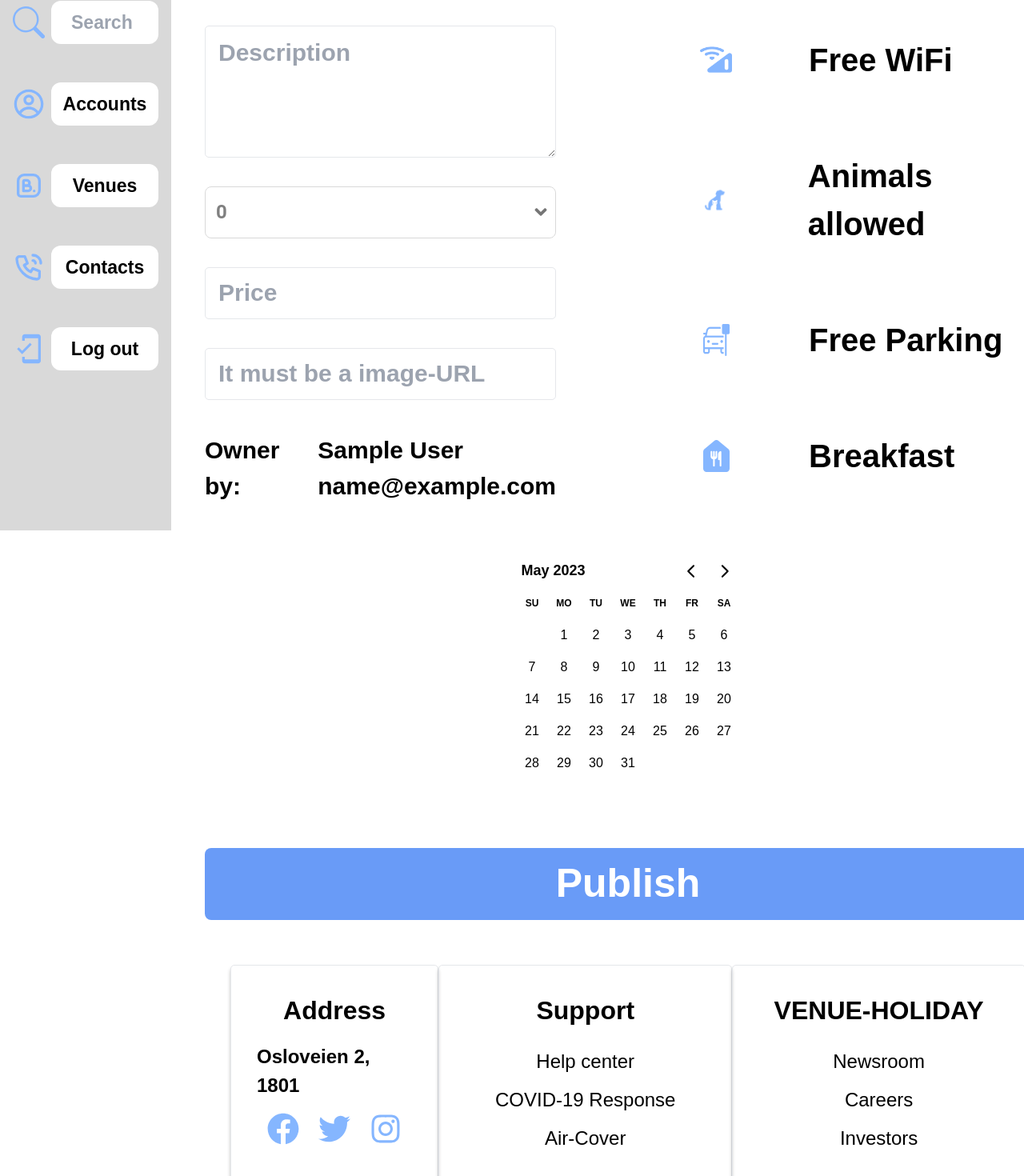
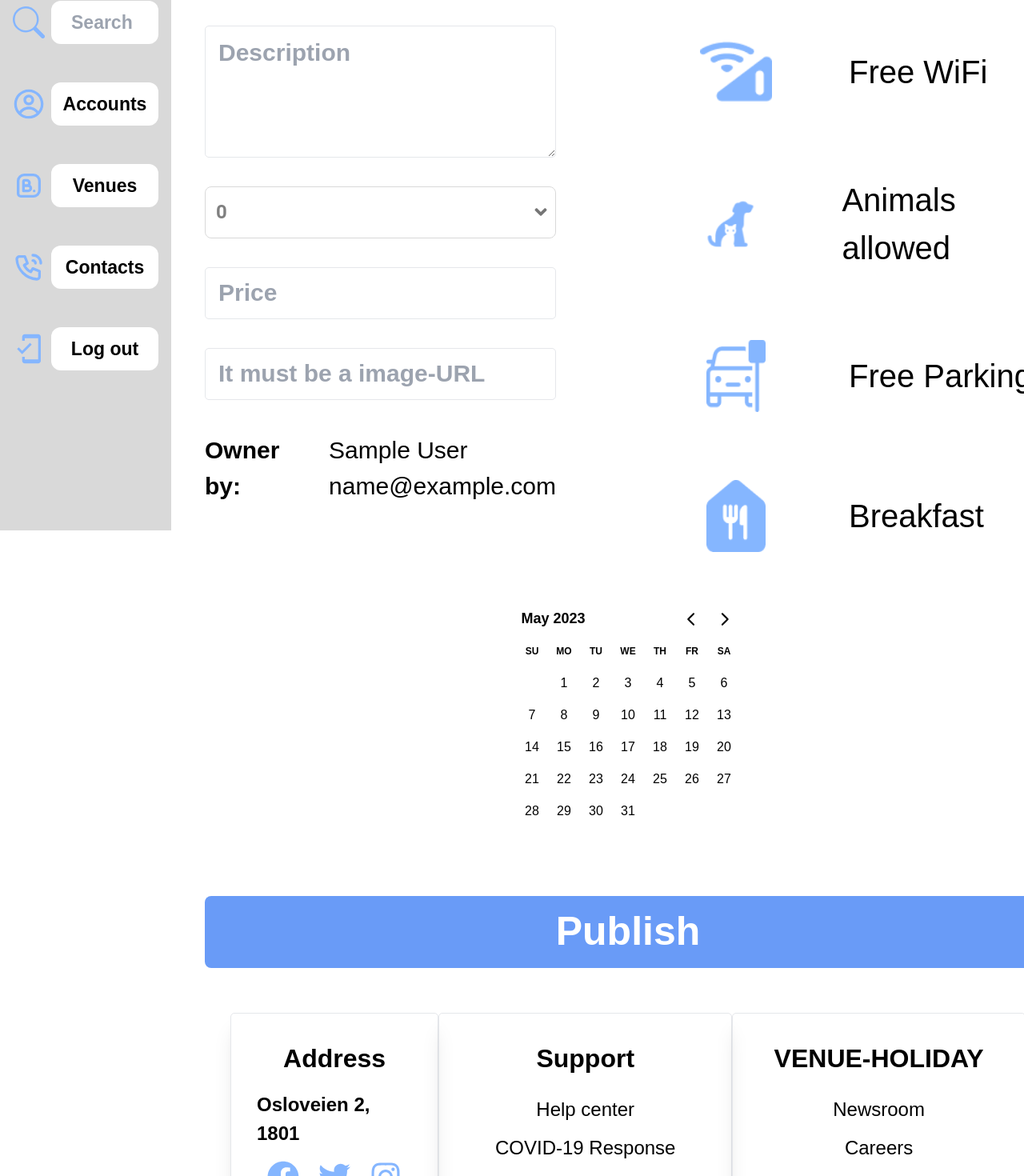
Before and after one commit to Fariaddd/fronted-exam, a React (Create React App) app in the folder Exam2_project 3/: page /create-venue in a window 1280 px wide. Shown: the part 265-1735 px from the top of the page at 80% size. Built offline with nearby package versions, Linux system fonts and the light colour scheme; no server answers; sample sign-in values are in the browser's storage.

Commit message:
Fixed bugs
Fixed bugs

```diff
--- a/Exam2_project 3/src/Components/Shared/Footer.js
+++ b/Exam2_project 3/src/Components/Shared/Footer.js
@@ -5,8 +5,7 @@ const Footer = () => {
   return (
     <div className="flex flex-col lg:flex-row justify-between p-[32px] rounded-[5px]  mb-[1rem] gap-[2rem] lg:gap-0">
       {/* ///// first group ///// */}
-      <div className="w-[100%] lg:w-fit p-[32px] rounded-[5px]  border-[1px] flex flex-col items-center gap-[1rem]"
-        style={{ boxShadow: "0px 4px 4px rgba(0, 0, 0, 0.25)"}}
+      <div className="w-[100%] lg:w-fit p-[32px] rounded-[5px]  border-[1px] shadow-xl  flex flex-col items-center gap-[1rem]"
       >
         <h3 className="text-[32px] font-bold">Address</h3>
         <h4 className="text-[24px] font-bold">Osloveien 2, 1801</h4>
@@ -25,8 +24,7 @@ const Footer = () => {
         </div>
       </div>
       {/* ///// second group ///// */}
-      <div className="w-[100%] lg:w-[378px] p-[32px] rounded-[5px] border-[1px]  flex flex-col items-center gap-[1rem]"
-       style={{ boxShadow: "0px 4px 4px rgba(0, 0, 0, 0.25)"}}
+      <div className="w-[100%] lg:w-[378px] p-[32px] rounded-[5px] border-[1px] shadow-xl  flex flex-col items-center gap-[1rem]"
       >
         <h3 className="text-[32px] font-bold">Support</h3>
         <h4 className="text-[24px] text-center leading-loose font-normal">
@@ -34,8 +32,7 @@ const Footer = () => {
         </h4>
       </div>
       {/* ///// third group ///// */}
-      <div className="w-[100%] lg:w-[378px] p-[32px] rounded-[5px] border-[1px]  flex flex-col items-center text-center gap-[1rem]"
-       style={{ boxShadow: "0px 4px 4px rgba(0, 0, 0, 0.25)"}}
+      <div className="w-[100%] lg:w-[378px] p-[32px] rounded-[5px] border-[1px] shadow-xl flex flex-col items-center text-center gap-[1rem]"
       >
         <h3 className="text-[32px] font-bold">VENUE-HOLIDAY</h3>
         <h4 className="text-[24px] text-center leading-loose font-normal">Newsroom <br /> Careers <br /> Investors</h4>
--- a/Exam2_project 3/src/Pages/CreateVenue.js
+++ b/Exam2_project 3/src/Pages/CreateVenue.js
@@ -69,7 +69,6 @@ const CreateVenue = () => {
       <h1 className="font-bold text-[32px] lg:text-[45px] text-center py-[2rem] lg:py-[4rem]">
         Enjoy to create your own Venue!
       </h1>
-      {/* /////// */}
       <div className="grid lg:grid-cols-2 gap-[48px] lg:gap-[180px]">
         {/* ////// left side ////// */}
         <div>
@@ -90,10 +89,10 @@ const CreateVenue = () => {
               Owner by:{" "}
             </p>
             <div>
-              <p className="text-[1rem] lg:text-[30px] font-semibold">
+              <p className="text-[1rem] lg:text-[30px] font-normal">
                 {user?.name}
               </p>
-              <p className="text-[1rem] lg:text-[30px] font-semibold">
+              <p className="text-[1rem] lg:text-[30px] font-normal">
                 {user?.email}
               </p>
             </div>
@@ -101,47 +100,47 @@ const CreateVenue = () => {
         </div>
         {/* ////// right side ////// */}
         <div>
-          <h4 className="text-center text-[32px] lg:text-[40px] font-bold">
+          <h4 className="text-center text-[32px] lg:text-[40px] font-semibold">
             We Offer
           </h4>
           <div className="flex flex-col gap-[85px] mt-[54px]">
             <div className="flex items-center gap-[2rem] lg:gap-[96px]">
               <img
-                className="w-[40px] h-[40px] object-contain"
+                className="w-[90px] h-[90px] object-contain"
                 src={wifiIcon}
                 alt="icon"
               />
-              <h4 className="text-[24px] lg:text-[40px] font-bold">
+              <h4 className="text-[24px] lg:text-[40px] font-normal">
                 Free WiFi
               </h4>
             </div>
             <div className="flex items-center gap-[2rem] lg:gap-[96px]">
               <img
-                className="w-[40px] h-[40px] object-contain"
+                className="w-[90px] h-[90px] object-contain"
                 src={petIcon}
                 alt="icon"
               />
-              <h4 className="text-[24px] lg:text-[40px] font-bold">
+              <h4 className="text-[24px] lg:text-[40px] font-normal">
                 Animals allowed
               </h4>
             </div>
             <div className="flex items-center gap-[2rem] lg:gap-[96px]">
               <img
-                className="w-[40px] h-[40px] object-contain"
+                className="w-[90px] h-[90px] object-contain"
                 src={carIcon}
                 alt="icon"
               />
-              <h4 className="text-[24px] lg:text-[40px] font-bold">
+              <h4 className="text-[24px] lg:text-[40px] font-normal">
                 Free Parking
               </h4>
             </div>
             <div className="flex items-center gap-[2rem] lg:gap-[96px]">
               <img
-                className="w-[40px] h-[40px] object-contain"
+                className="w-[90px] h-[90px] object-contain"
                 src={breakfastIcon}
                 alt="icon"
               />
-              <h4 className="text-[24px] lg:text-[40px] font-bold">
+              <h4 className="text-[24px] lg:text-[40px] font-normal">
                 Breakfast
               </h4>
             </div>
```
